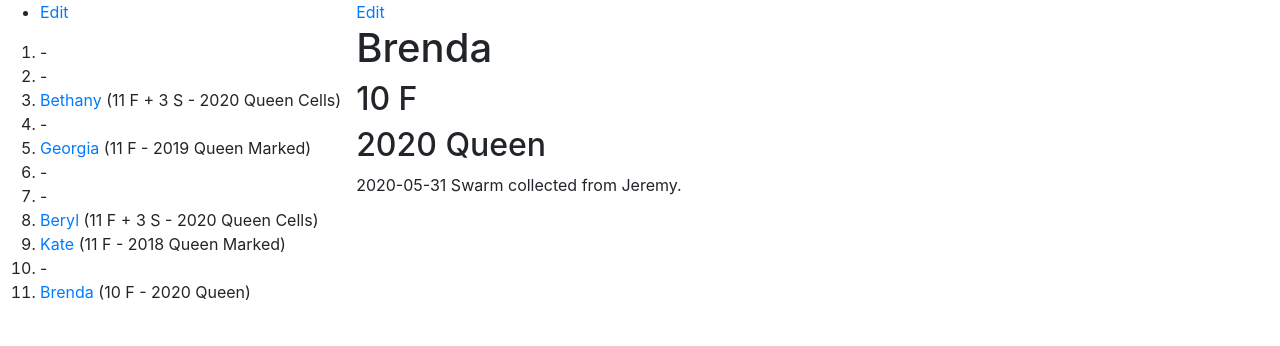
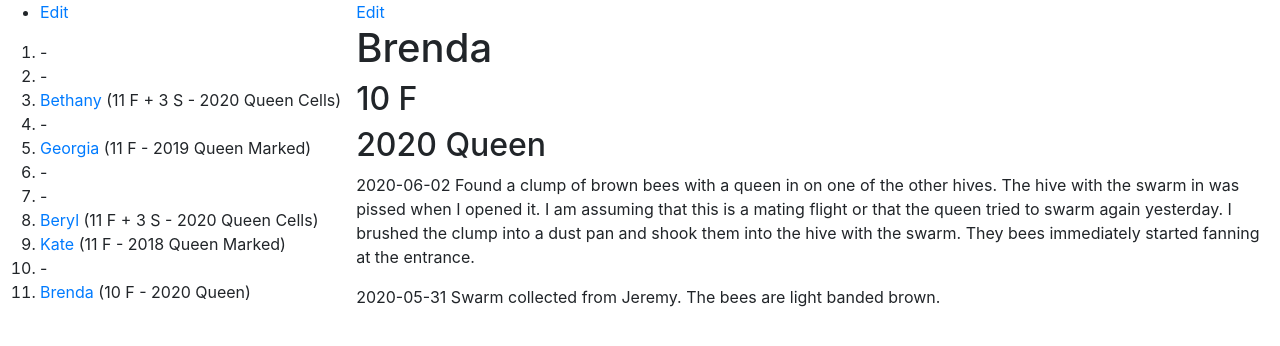
Before and after one commit to joejcollins/rhapsody-angel, a Jekyll site: the page built from queens/2020-brenda.md, in a window 1280 px wide. Shown: the top 346 px of the page. Built offline with Jekyll 4.4.1, drawn with Linux system fonts in a browser that asks for light colours; our own code applies the rules of GitHub Pages for plain Markdown files.

```diff
--- a/queens/2020-brenda.md
+++ b/queens/2020-brenda.md
@@ -2,4 +2,6 @@
 ## 10 F
 ## 2020 Queen
 
-2020-05-31 Swarm collected from Jeremy.
+2020-06-02 Found a clump of brown bees with a queen in on one of the other hives.  The hive with the swarm in was pissed when I opened it.  I am assuming that this is a mating flight or that the queen tried to swarm again yesterday.  I brushed the clump into a dust pan and shook them into the hive with the swarm.  They bees immediately started fanning at the entrance.
+
+2020-05-31 Swarm collected from Jeremy.  The bees are light banded brown.
```
Also changed, not shown: queens/2020-beryl.md (+2 -0 lines).
